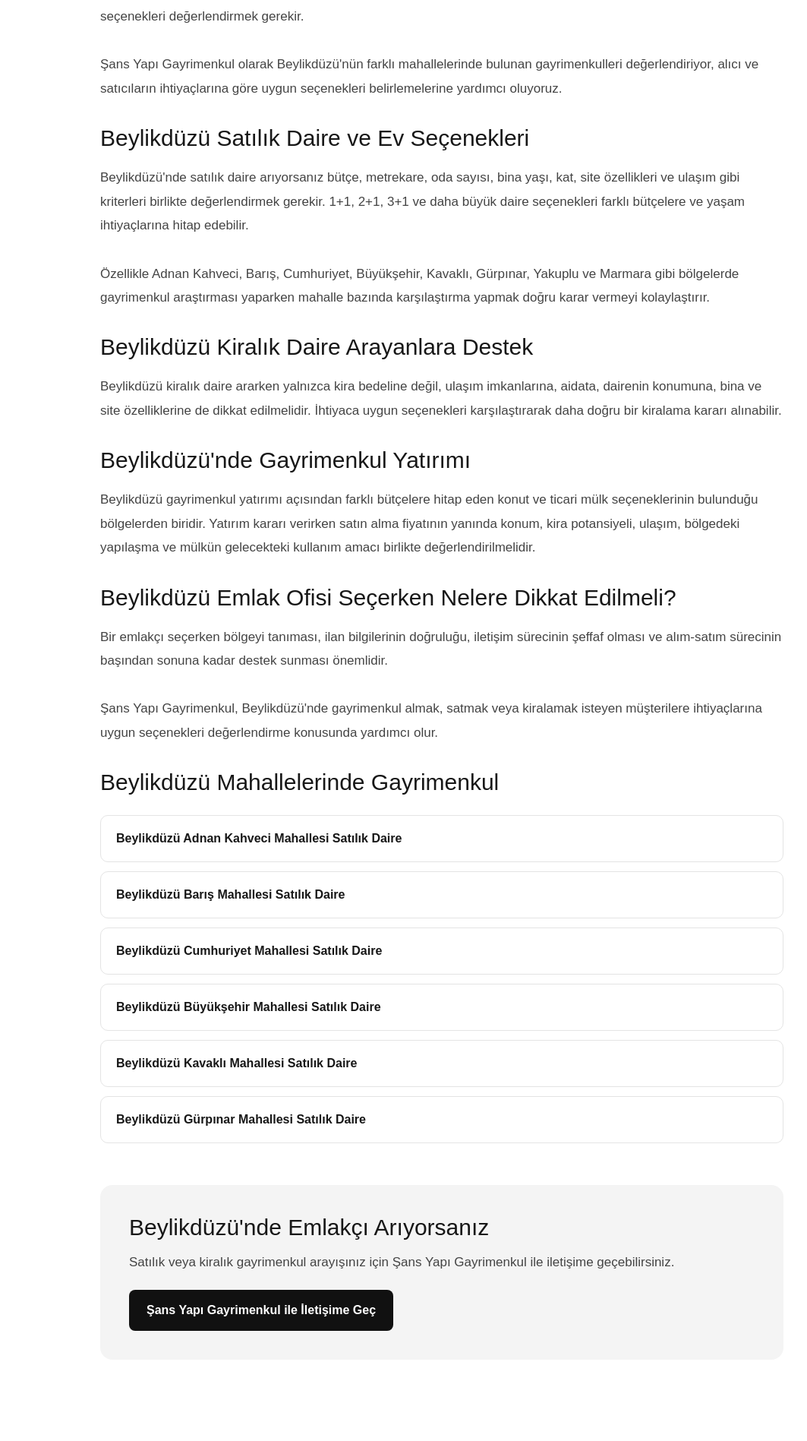
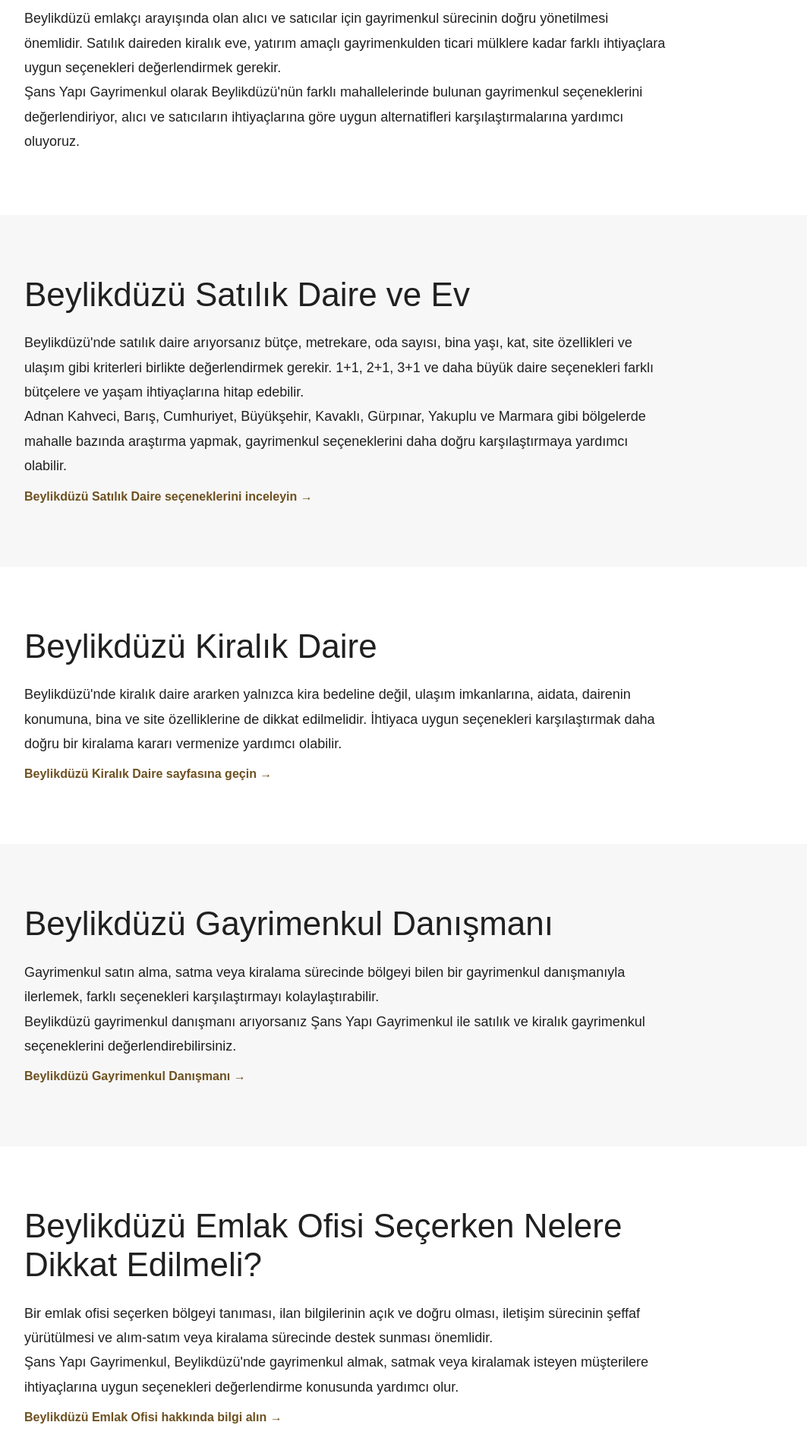
Before and after one commit to sudesolmaz1412/sansemlak, a Next.js app: page /beylikduzu-emlakci in a window 1280 px wide. Shown: the part 703-2600 px from the top of the page at 76% size, without its empty margins (58-1121 px from the left). Before the commit the page ends 2568 px from the top, so only its background shows below. Built offline with nearby package versions, Linux system fonts and the light colour scheme.

Commit message:
Beylikduzu emlakci ana SEO sayfasi optimize edildi

```diff
--- a/app/beylikduzu-emlakci/page.tsx
+++ b/app/beylikduzu-emlakci/page.tsx
@@ -3,22 +3,15 @@
 export const metadata: Metadata = {
   title: "Beylikdüzü Emlakçı | Şans Yapı Gayrimenkul",
   description:
-    "Beylikdüzü emlakçı arayanlar için Şans Yapı Gayrimenkul. Beylikdüzü satılık ve kiralık daire, ev, villa, arsa ve işyeri seçenekleri için profesyonel gayrimenkul danışmanlığı.",
-  keywords: [
-    "Beylikdüzü emlakçı",
-    "Beylikdüzü emlak",
-    "Beylikdüzü emlak ofisi",
-    "Beylikdüzü gayrimenkul",
-    "Beylikdüzü gayrimenkul danışmanı",
-    "Beylikdüzü satılık daire",
-    "Beylikdüzü kiralık daire",
-  ],
+    "Beylikdüzü emlakçı arıyorsanız Şans Yapı Gayrimenkul ile satılık ve kiralık daire, ev ve gayrimenkul seçeneklerini değerlendirin. Beylikdüzü gayrimenkul danışmanlığı.",
+  alternates: {
+    canonical: "https://sansyapiemlak.com/beylikduzu-emlakci",
+  },
 };
 
-export default function BeylikduzuEmlakciPage() {
+export default function BeylikduzuEmlakci() {
   return (
-    <>
-      <main className="page">
+    <main>
       <section className="hero">
         <div className="container">
           <span className="eyebrow">ŞANS YAPI GAYRİMENKUL</span>
@@ -26,16 +19,18 @@
           <h1>Beylikdüzü Emlakçı</h1>
 
           <p className="lead">
-              Beylikdüzü'nde satılık ve kiralık gayrimenkul arayanlar için
-              profesyonel emlak danışmanlığı. Doğru fiyat, doğru konum ve
-              güvenilir gayrimenkul hizmeti için Şans Yapı Gayrimenkul
-              yanınızda.
+            Beylikdüzü'nde satılık veya kiralık gayrimenkul arıyorsanız,
+            doğru mülkü bulmak kadar doğru yönlendirmeyle ilerlemek de
+            önemlidir. Şans Yapı Gayrimenkul olarak Beylikdüzü'nde konut,
+            yatırım ve gayrimenkul alım-satım süreçlerinde bölge odaklı
+            danışmanlık sunuyoruz.
           </p>
 
           <div className="buttons">
             <a href="tel:+905324364573" className="primary">
               Emlak Danışmanına Ulaş
             </a>
+
             <a href="/ilanlar" className="secondary">
               Satılık İlanları Gör
             </a>
@@ -43,134 +38,211 @@
         </div>
       </section>
 
-        <section className="content">
-          <div className="container narrow">
+      <section className="section">
+        <div className="container">
           <h2>Beylikdüzü Emlakçı Arayanlar İçin Profesyonel Hizmet</h2>
 
           <p>
             Beylikdüzü emlakçı arayışında olan alıcı ve satıcılar için
-              gayrimenkul sürecinin her aşamasında doğru yönlendirme önemlidir.
-              Satılık daireden kiralık eve, yatırım amaçlı gayrimenkulden
-              ticari mülklere kadar farklı ihtiyaçlara uygun seçenekleri
+            gayrimenkul sürecinin doğru yönetilmesi önemlidir. Satılık
+            daireden kiralık eve, yatırım amaçlı gayrimenkulden ticari
+            mülklere kadar farklı ihtiyaçlara uygun seçenekleri
             değerlendirmek gerekir.
           </p>
 
           <p>
             Şans Yapı Gayrimenkul olarak Beylikdüzü'nün farklı mahallelerinde
-              bulunan gayrimenkulleri değerlendiriyor, alıcı ve satıcıların
-              ihtiyaçlarına göre uygun seçenekleri belirlemelerine yardımcı
-              oluyoruz.
+            bulunan gayrimenkul seçeneklerini değerlendiriyor, alıcı ve
+            satıcıların ihtiyaçlarına göre uygun alternatifleri
+            karşılaştırmalarına yardımcı oluyoruz.
           </p>
+        </div>
+      </section>
 
-            <h2>Beylikdüzü Satılık Daire ve Ev Seçenekleri</h2>
+      <section className="section light">
+        <div className="container">
+          <h2>Beylikdüzü Satılık Daire ve Ev</h2>
 
           <p>
-              Beylikdüzü'nde satılık daire arıyorsanız bütçe, metrekare,
-              oda sayısı, bina yaşı, kat, site özellikleri ve ulaşım gibi
-              kriterleri birlikte değerlendirmek gerekir. 1+1, 2+1, 3+1 ve
-              daha büyük daire seçenekleri farklı bütçelere ve yaşam
-              ihtiyaçlarına hitap edebilir.
+            Beylikdüzü'nde satılık daire arıyorsanız bütçe, metrekare, oda
+            sayısı, bina yaşı, kat, site özellikleri ve ulaşım gibi kriterleri
+            birlikte değerlendirmek gerekir. 1+1, 2+1, 3+1 ve daha büyük
+            daire seçenekleri farklı bütçelere ve yaşam ihtiyaçlarına hitap
+            edebilir.
           </p>
 
           <p>
-              Özellikle Adnan Kahveci, Barış, Cumhuriyet, Büyükşehir, Kavaklı,
-              Gürpınar, Yakuplu ve Marmara gibi bölgelerde gayrimenkul
-              araştırması yaparken mahalle bazında karşılaştırma yapmak doğru
-              karar vermeyi kolaylaştırır.
+            Adnan Kahveci, Barış, Cumhuriyet, Büyükşehir, Kavaklı, Gürpınar,
+            Yakuplu ve Marmara gibi bölgelerde mahalle bazında araştırma
+            yapmak, gayrimenkul seçeneklerini daha doğru karşılaştırmaya
+            yardımcı olabilir.
           </p>
 
-            <h2>Beylikdüzü Kiralık Daire Arayanlara Destek</h2>
+          <a className="contentLink" href="/blog/beylikduzu-satilik-daire">
+            Beylikdüzü Satılık Daire seçeneklerini inceleyin →
+          </a>
+        </div>
+      </section>
+
+      <section className="section">
+        <div className="container">
+          <h2>Beylikdüzü Kiralık Daire</h2>
 
           <p>
-              Beylikdüzü kiralık daire ararken yalnızca kira bedeline değil,
+            Beylikdüzü'nde kiralık daire ararken yalnızca kira bedeline değil,
             ulaşım imkanlarına, aidata, dairenin konumuna, bina ve site
             özelliklerine de dikkat edilmelidir. İhtiyaca uygun seçenekleri
-              karşılaştırarak daha doğru bir kiralama kararı alınabilir.
+            karşılaştırmak daha doğru bir kiralama kararı vermenize yardımcı
+            olabilir.
           </p>
 
+          <a className="contentLink" href="/beylikduzu-kiralik-daire">
+            Beylikdüzü Kiralık Daire sayfasına geçin →
+          </a>
+        </div>
+      </section>
+
+      <section className="section light">
+        <div className="container">
+          <h2>Beylikdüzü Gayrimenkul Danışmanı</h2>
+
+          <p>
+            Gayrimenkul satın alma, satma veya kiralama sürecinde bölgeyi
+            bilen bir gayrimenkul danışmanıyla ilerlemek, farklı seçenekleri
+            karşılaştırmayı kolaylaştırabilir.
+          </p>
+
+          <p>
+            Beylikdüzü gayrimenkul danışmanı arıyorsanız Şans Yapı
+            Gayrimenkul ile satılık ve kiralık gayrimenkul seçeneklerini
+            değerlendirebilirsiniz.
+          </p>
+
+          <a
+            className="contentLink"
+            href="/beylikduzu-gayrimenkul-danismani"
+          >
+            Beylikdüzü Gayrimenkul Danışmanı →
+          </a>
+        </div>
+      </section>
+
+      <section className="section">
+        <div className="container">
+          <h2>Beylikdüzü Emlak Ofisi Seçerken Nelere Dikkat Edilmeli?</h2>
+
+          <p>
+            Bir emlak ofisi seçerken bölgeyi tanıması, ilan bilgilerinin
+            açık ve doğru olması, iletişim sürecinin şeffaf yürütülmesi ve
+            alım-satım veya kiralama sürecinde destek sunması önemlidir.
+          </p>
+
+          <p>
+            Şans Yapı Gayrimenkul, Beylikdüzü'nde gayrimenkul almak,
+            satmak veya kiralamak isteyen müşterilere ihtiyaçlarına uygun
+            seçenekleri değerlendirme konusunda yardımcı olur.
+          </p>
+
+          <a className="contentLink" href="/beylikduzu-emlak-ofisi">
+            Beylikdüzü Emlak Ofisi hakkında bilgi alın →
+          </a>
+        </div>
+      </section>
+
+      <section className="section light">
+        <div className="container">
           <h2>Beylikdüzü'nde Gayrimenkul Yatırımı</h2>
 
           <p>
-              Beylikdüzü gayrimenkul yatırımı açısından farklı bütçelere hitap
-              eden konut ve ticari mülk seçeneklerinin bulunduğu bölgelerden
-              biridir. Yatırım kararı verirken satın alma fiyatının yanında
-              konum, kira potansiyeli, ulaşım, bölgedeki yapılaşma ve mülkün
-              gelecekteki kullanım amacı birlikte değerlendirilmelidir.
-            </p>
-
-            <h2>Beylikdüzü Emlak Ofisi Seçerken Nelere Dikkat Edilmeli?</h2>
-
-            <p>
-              Bir emlakçı seçerken bölgeyi tanıması, ilan bilgilerinin
-              doğruluğu, iletişim sürecinin şeffaf olması ve alım-satım
-              sürecinin başından sonuna kadar destek sunması önemlidir.
+            Beylikdüzü'nde gayrimenkul yatırımı yaparken satın alma fiyatının
+            yanında konum, ulaşım, kira potansiyeli, mülkün kullanım amacı ve
+            bölgedeki gayrimenkul seçenekleri birlikte değerlendirilmelidir.
           </p>
 
           <p>
-              Şans Yapı Gayrimenkul, Beylikdüzü'nde gayrimenkul almak, satmak
-              veya kiralamak isteyen müşterilere ihtiyaçlarına uygun seçenekleri
-              değerlendirme konusunda yardımcı olur.
+            Yatırım kararı vermeden önce farklı gayrimenkulleri karşılaştırmak
+            ve bütçeye uygun alternatifleri değerlendirmek daha bilinçli bir
+            seçim yapılmasına yardımcı olabilir.
           </p>
+        </div>
+      </section>
 
+      <section className="section">
+        <div className="container">
           <h2>Beylikdüzü Mahallelerinde Gayrimenkul</h2>
+
+          <p>
+            Beylikdüzü'nde satılık veya yatırım amaçlı gayrimenkul ararken
+            mahalle bazında araştırma yapmak, farklı bölgelerdeki seçenekleri
+            karşılaştırmayı kolaylaştırır.
+          </p>
 
           <div className="links">
             <a href="/blog/beylikduzu-adnan-kahveci-mahallesi-satilik-daire">
-                Beylikdüzü Adnan Kahveci Mahallesi Satılık Daire
+              Adnan Kahveci Mahallesi Satılık Daire
             </a>
+
             <a href="/blog/beylikduzu-baris-mahallesi-satilik-daire">
-                Beylikdüzü Barış Mahallesi Satılık Daire
+              Barış Mahallesi Satılık Daire
             </a>
+
             <a href="/blog/beylikduzu-cumhuriyet-mahallesi-satilik-daire">
-                Beylikdüzü Cumhuriyet Mahallesi Satılık Daire
+              Cumhuriyet Mahallesi Satılık Daire
             </a>
+
             <a href="/blog/beylikduzu-buyuksehir-mahallesi-satilik-daire">
-                Beylikdüzü Büyükşehir Mahallesi Satılık Daire
+              Büyükşehir Mahallesi Satılık Daire
             </a>
+
             <a href="/blog/beylikduzu-kavakli-mahallesi-satilik-daire">
-                Beylikdüzü Kavaklı Mahallesi Satılık Daire
+              Kavaklı Mahallesi Satılık Daire
             </a>
+
             <a href="/blog/beylikduzu-gurpinar-mahallesi-satilik-daire">
-                Beylikdüzü Gürpınar Mahallesi Satılık Daire
+              Gürpınar Mahallesi Satılık Daire
             </a>
-            </div>
-
-            <div className="cta">
-              <h2>Beylikdüzü'nde Emlakçı Arıyorsanız</h2>
-              <p>
-                Satılık veya kiralık gayrimenkul arayışınız için Şans Yapı
-                Gayrimenkul ile iletişime geçebilirsiniz.
-              </p>
-              <a href="tel:+905324364573">Şans Yapı Gayrimenkul ile İletişime Geç</a>
           </div>
         </div>
       </section>
-      </main>
+
+      <section className="cta">
+        <div className="container">
+          <span className="eyebrow">BEYLİKDÜZÜ GAYRİMENKUL</span>
+
+          <h2>Beylikdüzü'nde Emlakçı Arıyorsanız</h2>
+
+          <p>
+            Satılık veya kiralık gayrimenkul arıyor, mülkünüzü satmak
+            istiyor ya da yatırım amaçlı gayrimenkul araştırıyorsanız
+            Şans Yapı Gayrimenkul ile iletişime geçebilirsiniz.
+          </p>
+
+          <a href="tel:+905324364573" className="primary">
+            0532 436 45 73
+          </a>
+        </div>
+      </section>
 
       <style>{`
         * {
           box-sizing: border-box;
         }
 
-        .page {
-          min-height: 100vh;
+        body {
+          margin: 0;
+          font-family: Arial, Helvetica, sans-serif;
+          color: #202020;
           background: #fff;
-          color: #171717;
         }
 
         .container {
-          width: min(1120px, calc(100% - 40px));
+          width: min(1100px, 92%);
           margin: 0 auto;
         }
 
-        .narrow {
-          max-width: 900px;
-        }
-
         .hero {
-          padding: 100px 0 85px;
-          background: linear-gradient(135deg, #111 0%, #292929 100%);
-          color: #fff;
+          padding: 90px 0 80px;
+          background: linear-gradient(135deg, #f5f1e8, #ffffff);
         }
 
         .eyebrow {
@@ -179,127 +251,125 @@
           font-size: 13px;
           font-weight: 700;
           letter-spacing: 2px;
+          color: #8a6a32;
         }
 
         h1 {
           margin: 0 0 22px;
-          font-size: clamp(42px, 7vw, 76px);
-          line-height: 1.02;
-          letter-spacing: -2px;
+          max-width: 900px;
+          font-size: clamp(40px, 7vw, 72px);
+          line-height: 1.03;
+        }
+
+        h2 {
+          margin: 0 0 22px;
+          max-width: 900px;
+          font-size: clamp(29px, 4vw, 44px);
+          line-height: 1.15;
+        }
+
+        p {
+          max-width: 850px;
+          font-size: 18px;
+          line-height: 1.8;
         }
 
         .lead {
-          max-width: 800px;
-          margin: 0;
-          font-size: 20px;
-          line-height: 1.7;
-          color: #e5e5e5;
+          margin-bottom: 32px;
+          font-size: 21px;
+          color: #555;
         }
 
         .buttons {
           display: flex;
           gap: 14px;
           flex-wrap: wrap;
-          margin-top: 34px;
         }
 
-        .buttons a,
-        .cta a {
+        .primary,
+        .secondary {
           display: inline-block;
-          padding: 15px 23px;
+          padding: 15px 24px;
           border-radius: 8px;
           text-decoration: none;
           font-weight: 700;
         }
 
         .primary {
-          background: #fff;
-          color: #111;
+          background: #1d1d1d;
+          color: #fff;
         }
 
         .secondary {
-          border: 1px solid #777;
-          color: #fff;
+          background: #fff;
+          color: #1d1d1d;
+          border: 1px solid #1d1d1d;
         }
 
-        .content {
-          padding: 75px 0;
+        .section {
+          padding: 80px 0;
         }
 
-        h2 {
-          margin: 0 0 18px;
-          font-size: 30px;
-          line-height: 1.2;
+        .light {
+          background: #f7f7f7;
         }
 
-        .content p {
-          margin: 0 0 32px;
-          font-size: 17px;
-          line-height: 1.85;
-          color: #444;
+        .contentLink {
+          display: inline-block;
+          margin-top: 12px;
+          color: #6e5120;
+          font-weight: 700;
+          text-decoration: none;
         }
 
         .links {
           display: grid;
+          grid-template-columns: repeat(2, 1fr);
           gap: 12px;
-          margin: 25px 0 55px;
+          margin-top: 30px;
         }
 
         .links a {
           padding: 18px 20px;
-          border: 1px solid #e4e4e4;
-          border-radius: 10px;
-          color: #171717;
+          border: 1px solid #ddd;
+          border-radius: 9px;
+          background: #fff;
+          color: #222;
           text-decoration: none;
           font-weight: 700;
-          transition: transform .2s ease;
-        }
-
-        .links a:hover {
-          transform: translateY(-2px);
+          line-height: 1.4;
         }
 
         .cta {
-          padding: 38px;
-          border-radius: 16px;
-          background: #f4f4f4;
-        }
-
-        .cta h2 {
-          margin-bottom: 12px;
+          padding: 80px 0;
+          text-align: center;
+          background: #eee8dc;
         }
 
         .cta p {
-          margin-bottom: 20px;
-        }
-
-        .cta a {
-          background: #111;
-          color: #fff;
+          margin: 0 auto 28px;
         }
 
         @media (max-width: 700px) {
-          .hero {
-            padding: 70px 0 60px;
-          }
-
-          .content {
-            padding: 55px 0;
+          .hero,
+          .section,
+          .cta {
+            padding: 60px 0;
           }
 
           .lead {
-            font-size: 17px;
+            font-size: 18px;
           }
 
-          h2 {
-            font-size: 25px;
+          p {
+            font-size: 16px;
           }
 
-          .cta {
-            padding: 25px;
+          .links {
+            grid-template-columns: 1fr;
           }
         }
       `}</style>
-    </>
+    </main>
   );
 }
```
Lines whose indentation alone changed are shown as unchanged.
